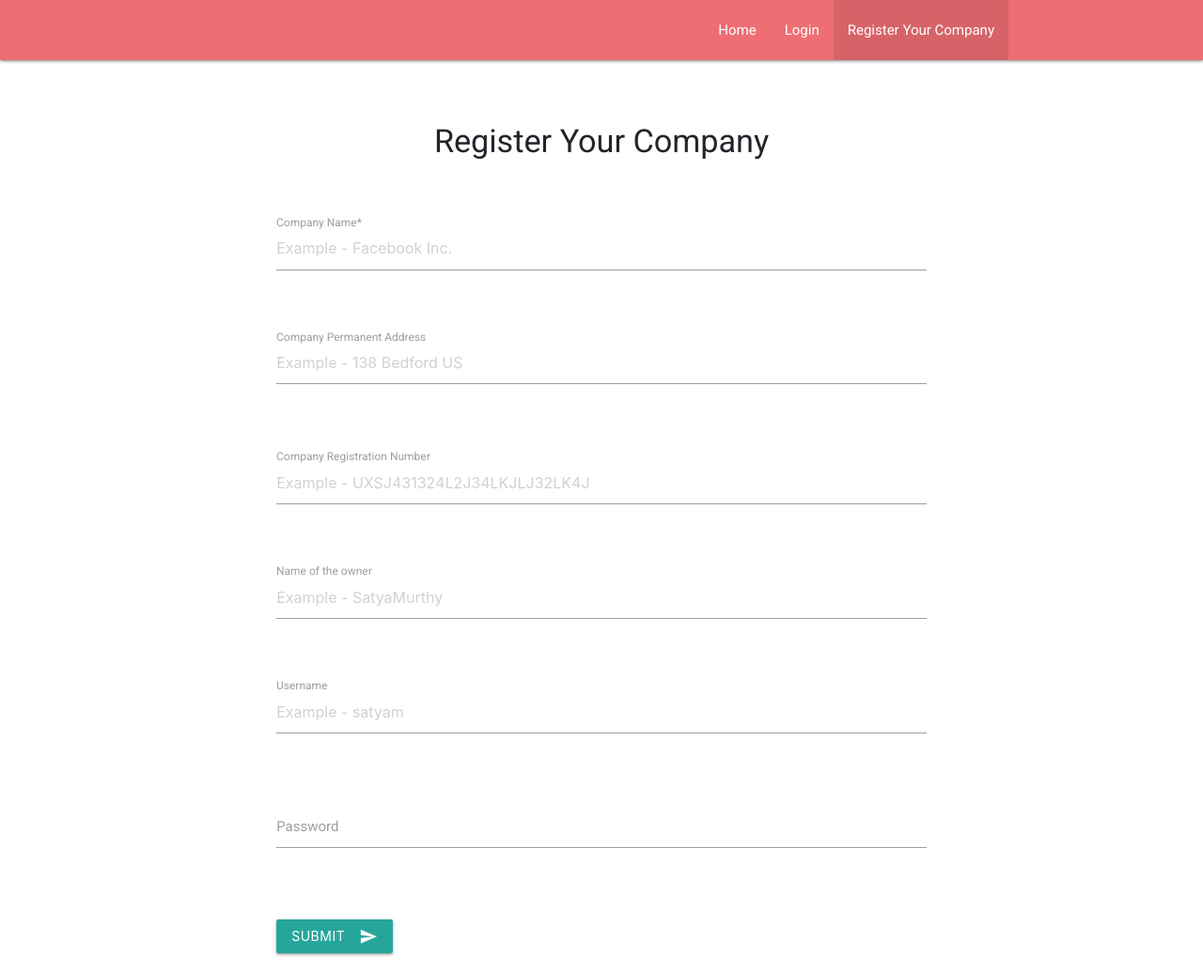
After one commit to shreyansdjp/salary-mgt-idk, a Flask app: page /company/register in a window 1280 px wide. The commit adds this page. Shown: the whole page at 94% size. Run offline with Flask 2, Linux system fonts and the light colour scheme; parts of the project's set-up code (start-up, migrations or seed data) failed here and were passed over; some libraries are stand-ins or nearby versions.

Commit message:
did bunch of stuff

```diff
--- a/app.py
+++ b/app.py
@@ -1,16 +1,35 @@
-from flask import Flask, render_template, flash, request, redirect, url_for
+from flask import Flask, render_template, flash, request, redirect, url_for, session
 from functools import wraps
 from mysql import get_connection
+from helpers import Company, Administrator
 
 app = Flask(__name__)
 # i know i know
 app.secret_key = '1Fb56I77YfwV14dPBc36'
 
+
+@app.before_request
+def csrf_protect():
+    if request.method == "POST":
+        token = session.pop('_csrf_token', None)
+        if not token or token != request.form.get('_csrf_token'):
+            abort(403)
+
+
+def generate_csrf_token():
+    if '_csrf_token' not in session:
+        session['_csrf_token'] = '0374b97ace9317f3012a541291ae83db'
+    return session['_csrf_token']
+
+
+app.jinja_env.globals['csrf_token'] = generate_csrf_token
+
+
 # custom decorators
 def login_required(f):
     @wraps(f)
     def decorated_function(*args, **kwargs):
-        if 'id' not in request.session:
+        if 'id' not in session:
             return redirect(url_for('login'))
         return f(*args, **kwargs)
     return decorated_function
@@ -18,33 +37,64 @@ def login_required(f):
 
 @app.route('/')
 def index():
-    # flash(u'congratulations', 'success')
     return render_template('landing.html')
 
 
-@app.route('/company')
+@app.route('/company/register', methods=["POST", "GET"])
 def company():
     if request.method == "POST":
-        pass
+        name = request.form['company_name']
+        address = request.form['company_address']
+        registration_no = request.form['company_registration_no']
+        owner_full_name = request.form['full_name']
+        username = request.form['username']
+        password = request.form['password']
+        if name == '' or address == '' or registration_no == '' \
+            or owner_full_name == '' or username == '' or password == '':
+            flash('You forgot to enter some fields', 'danger')
+            return redirect(url_for('company'))
+        company = Company()
+        if company.create(name, address, registration_no):
+            print('made a company')
+            company_data = company.get(name, registration_no)
+            print('got data')
+            if company_data:
+                administrator = Administrator()
+                print('making new administrator')
+                if administrator.create(owner_full_name, username, password, company_data['id'], is_owner=1, is_supervisor=1):
+                    print('made one')
+                    flash('You have successfully registered and can login', 'success')
+                    return redirect(url_for('login'))
+                print('not working')
     else:
         return render_template('company.html')
 
 
-@app.route('/company/user')
-def company_user():
-    if request.method == "POST":
-        pass
-    else:
-        return render_template('company_user.html')
-
-
-@app.route('/user/login')
+@app.route('/user/login', methods=["POST", "GET"])
 def login():
     if request.method == "POST":
-        pass
+        username = request.form['username']
+        password = request.form['password']
+        administrator = Administrator()
+        verification_and_data = administrator.verify_and_get(username, password)
+        if verification_and_data:
+            session['id'] = verification_and_data['id']
+            session['username'] = verification_and_data['username']
+            session['is_owner'] = verification_and_data['is_owner']
+            session['is_supervisor'] = verification_and_data['is_supervisor']
+            session['company_id'] = verification_and_data['company_id']
+            flash('You are now successfully logged in', 'success')
+            return redirect(url_for('employees'))
     else:
         return render_template('login.html')
 
+
+@app.route('/user/logout')
+@login_required
+def logout():
+    session.clear()
+    flash('Successfully Logged Out', 'success')
+    return redirect(url_for('login'))
 
 @app.route('/user/employees')
 @login_required
@@ -52,10 +102,31 @@ def employees():
     return render_template('employees.html')
 
 
-@app.route('/user/employees/<int:id>')
+@app.route('/user/employees/add', methods=["POST", "GET"])
+@login_required
+def add_employees():
+    if request.method == "POST":
+        pass
+    else:
+        return render_template('add_employees.html')
+
+
+@app.route('/user/administrators/add', methods=["POST", "GET"])
+@login_required
+def add_administrators():
+    if request.method == "POST":
+        pass
+    else:
+        return render_template('add_administrators.html')
+
+
+@app.route('/user/employees/<int:id>', methods=["POST", "GET"])
 @login_required
 def employee():
-    return render_template('employee.html')
+    if request.method == "POST":
+        pass
+    else:
+        return render_template('employee.html')
 
 
 @app.route('/user/employees/<int:id>/view')
--- a/mysql-example.py
+++ b/mysql-example.py
@@ -6,3 +6,4 @@ def get_connection():
     password = ''
     db_name = ''
     db = pymysql.connect(host, username, password, db_name, cursorclass=pymysql.cursors.DictCursor)
+    return db
--- a/static/css/style.css
+++ b/static/css/style.css
@@ -47,3 +47,7 @@ a:hover *{
 #features .row {
     margin: 0;
 }
+
+.input-field {
+    margin: 50px 0 50px 0;
+}
--- /dev/null
+++ b/templates/add_employees.html
@@ -0,0 +1,6 @@
+{% extends 'base.html' %}
+
+{% block title %} | Add Employees {% endblock %}
+
+{% block content %}
+{% endblock %}
--- a/templates/base.html
+++ b/templates/base.html
@@ -8,7 +8,7 @@
     <link href="https://fonts.googleapis.com/icon?family=Material+Icons" rel="stylesheet">
     <link type="text/css" rel="stylesheet" href="https://cdnjs.cloudflare.com/ajax/libs/materialize/1.0.0/css/materialize.min.css">
     <link rel="stylesheet" href="{{ url_for('static', filename='css/style.css') }}">
-    <title>Salary Management</title>
+    <title>Salary Management{% block title %}{% endblock %}</title>
 </head>
 <body>
     <div id="alerts">
@@ -29,18 +29,19 @@
             {% endif %}
         {% endwith %}
     </div>
-
-    {% block content %}
-    {% endblock %}
-
+    {% include 'partials/_navbar.html' %}
+    {% block content %}{% endblock %}
     <script src="https://code.jquery.com/jquery-3.3.1.min.js" integrity="sha256-FgpCb/KJQlLNfOu91ta32o/NMZxltwRo8QtmkMRdAu8=" crossorigin="anonymous"></script>
+    <script src="https://stackpath.bootstrapcdn.com/bootstrap/4.1.3/js/bootstrap.bundle.min.js"></script>
     <script src="https://cdnjs.cloudflare.com/ajax/libs/materialize/1.0.0/js/materialize.min.js"></script>
-    {% block script %}
-    {% endblock %}
     <script>
         setTimeout(function() {
             $('#alerts').fadeOut('slow');
         }, 3000);
+        $(document).ready(function(){
+            $('.sidenav').sidenav();
+        });
     </script>
+    {% block script %}{% endblock %}
 </body>
 </html>
--- a/templates/company.html
+++ b/templates/company.html
@@ -1,4 +1,51 @@
 {% extends 'base.html' %}
 
+{% block title %} | Register Your Company {% endblock %}
+
 {% block content %}
+<section id="new-comapany" class="mt-4 pt-4">
+    <h4 class="mb-4 text-center">Register Your Company</h4>
+    <div class="container">
+        <div class="row d-flex justify-content-center">
+            <div class="col-md-10">
+                <form action="{{ url_for('company') }}" method="POST">
+                    <input name="_csrf_token" type="hidden" value="{{ csrf_token() }}">
+                    <div class="input-field">
+                        <input type="text" name="company_name" class="validate" id="company_name" placeholder="Example - Facebook Inc." required>
+                        <label for="company_name">Company Name*</label>
+                        <span class="helper-text" data-error="This field is required" data-success=""></span>
+                    </div>
+                    <div class="input-field">
+                        <textarea name="company_address" class="materialize-textarea" id="company_address" placeholder="Example - 138 Bedford US" required></textarea>
+                        <label for="company_address">Company Permanent Address</label>
+                        <span class="helper-text" data-error="This field is required" data-success=""></span>
+                    </div>
+                    <div class="input-field">
+                        <input type="text" name="company_registration_no" id="company_registration_no" placeholder="Example - UXSJ431324L2J34LKJLJ32LK4J" required>
+                        <label for="company_registration_no">Company Registration Number</label>
+                        <span class="helper-text" data-error="This field is required" data-success=""></span>
+                    </div>
+                    <div class="input-field">
+                        <input type="text" name="full_name" id="full_name" placeholder="Example - SatyaMurthy" required>
+                        <label for="full_name">Name of the owner</label>
+                        <span class="helper-text" data-error="This field is required" data-success=""></span>
+                    </div>
+                    <div class="input-field">
+                        <input type="text" name="username" class="validate" id="username" placeholder="Example - satyam" required>
+                        <label for="username">Username</label>
+                        <span class="helper-text" data-error="This field is required" data-success=""></span>
+                    </div>
+                    <div class="input-field">
+                        <input type="password" name="password" id="password" required>
+                        <label for="password">Password</label>
+                        <span class="helper-text" data-error="This field is required" data-success=""></span>
+                    </div>
+                    <button class="btn waves-effect waves-light" type="submit" name="action">
+                        Submit <i class="material-icons right">send</i>
+                    </button>
+                </form>
+            </div>
+        </div>
+    </div>
+</section>
 {% endblock %}
--- /dev/null
+++ b/templates/partials/_navbar.html
@@ -0,0 +1,47 @@
+<nav>
+    <div class="nav-wrapper">
+        <div class="container">
+            <a href="#" data-target="slide-out" class="sidenav-trigger"><i class="material-icons">menu</i></a>
+            <ul class="right hide-on-med-and-down">
+                <li
+                {% if '/' == request.path %}
+                class="active"
+                {% endif %}
+                >
+                    <a href="{{ url_for('index') }}">Home</a>
+                </li>
+                {% if 'id' not in session %}
+                <li
+                {% if '/user/login' in request.path %}
+                class="active"
+                {% endif %}
+                >
+                    <a href="{{ url_for('login') }}">Login</a>
+                </li>
+                <li
+                {% if '/company/register' == request.path %}
+                class="active"
+                {% endif %}
+                >
+                    <a href="{{ url_for('company') }}">Register Your Company</a>
+                </li>
+                {% else %}
+                <li>
+                    <a href="{{ url_for('logout') }}">Logout</a>
+                </li>
+                {% endif %}
+            </ul>
+        </div>
+        <ul id="slide-out" class="sidenav">
+            <li>
+                <a href="{{ url_for('index') }}">Home</a>
+            </li>
+            <li>
+                <a href="{{ url_for('login') }}">Login</a>
+            </li>
+            <li>
+                <a href="{{ url_for('company') }}">Register Your Company</a>
+            </li>
+        </ul>
+    </div>
+</nav>
```
Also changed, not shown: helpers.py (added, +121 -0 lines), templates/landing.html (+8 -23 lines), templates/login.html (+25 -0 lines), 1 other file. Lines whose indentation alone changed are shown as unchanged.
